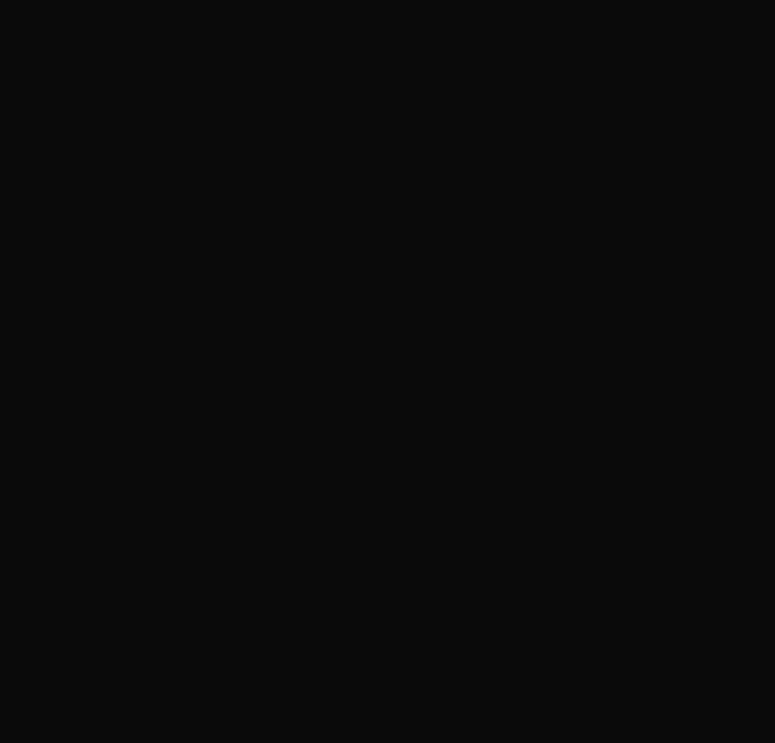
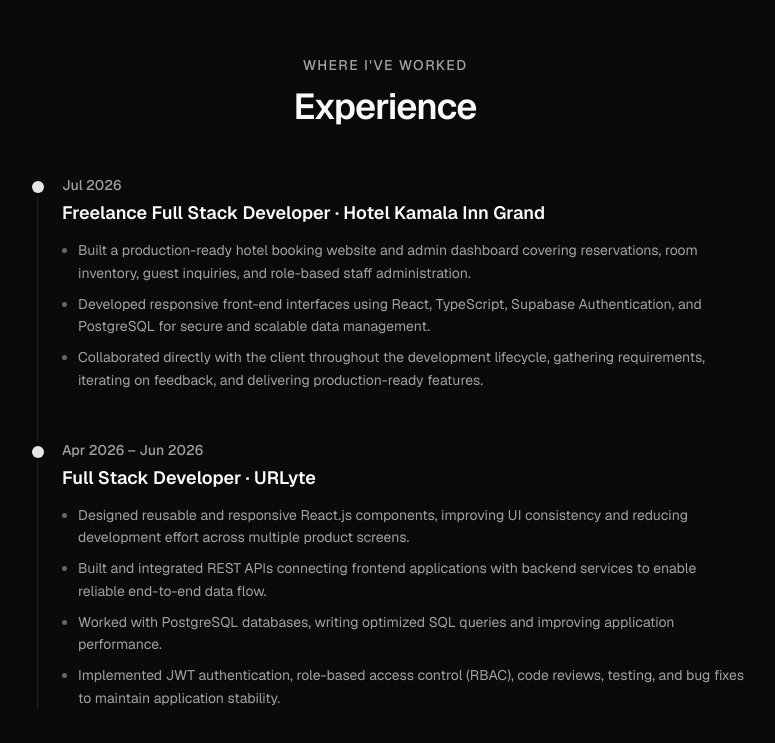
Before and after one commit to satyam-edu/portfolio, a Next.js app: page / in a window 1280 px wide. Shown: the part 1474-2217 px from the top of the page, without its empty margins (255-1030 px from the left). Before the commit the page ends 1433 px from the top, so only its background shows below. Built offline with nearby package versions, Linux system fonts and the light colour scheme; no server answers.

Commit message:
added experience section to homepage component

```diff
--- a/src/app/page.tsx
+++ b/src/app/page.tsx
@@ -1,11 +1,13 @@
 import { Hero } from "@/components/sections/hero";
 import { Skills } from "@/components/sections/skills";
+import { Experience } from "@/components/sections/experience";
 
 export default function Home() {
   return (
     <>
       <Hero />
       <Skills />
+      <Experience />
     </>
   );
 }
--- /dev/null
+++ b/src/components/sections/experience.tsx
@@ -0,0 +1,59 @@
+"use client";
+
+import { motion } from "motion/react";
+
+import { experience } from "@/data/experience";
+
+export function Experience() {
+  return (
+    <section id="experience" className="mx-auto max-w-3xl px-6 py-24">
+      <div className="mb-12 flex flex-col items-center gap-3 text-center">
+        <p className="text-sm font-medium uppercase tracking-widest text-muted-foreground">
+          Where I&apos;ve worked
+        </p>
+        <h2 className="text-3xl font-semibold tracking-tight sm:text-4xl">
+          Experience
+        </h2>
+      </div>
+
+      <ol className="relative ml-3 border-l border-border">
+        {experience.map((item, index) => (
+          <motion.li
+            key={item.company}
+            initial={{ opacity: 0, y: 24 }}
+            whileInView={{ opacity: 1, y: 0 }}
+            viewport={{ once: true, margin: "-80px" }}
+            transition={{ duration: 0.5, delay: index * 0.1 }}
+            className="relative mb-12 ml-6 last:mb-0"
+          >
+            <span className="absolute -left-[1.875rem] top-1.5 size-3 rounded-full bg-primary ring-4 ring-background" />
+
+            <p className="text-sm font-medium text-muted-foreground">
+              {item.duration}
+            </p>
+            <h3 className="mt-1 text-lg font-semibold">
+              {item.role} ·{" "}
+              {item.link ? (
+                <a
+                  href={item.link}
+                  target="_blank"
+                  rel="noopener noreferrer"
+                  className="underline-offset-4 hover:underline"
+                >
+                  {item.company}
+                </a>
+              ) : (
+                item.company
+              )}
+            </h3>
+            <ul className="mt-3 list-disc space-y-2 pl-4 text-sm leading-relaxed text-muted-foreground marker:text-muted-foreground/60">
+              {item.bullets.map((bullet) => (
+                <li key={bullet}>{bullet}</li>
+              ))}
+            </ul>
+          </motion.li>
+        ))}
+      </ol>
+    </section>
+  );
+}
```
